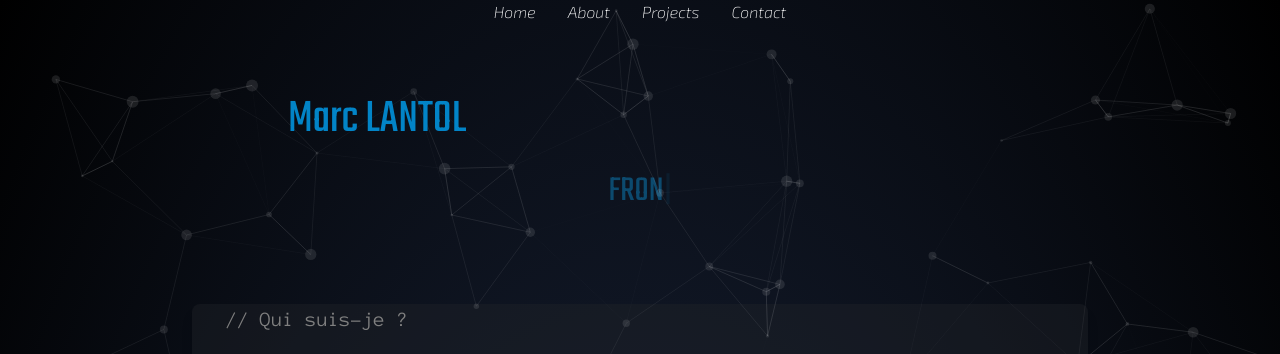
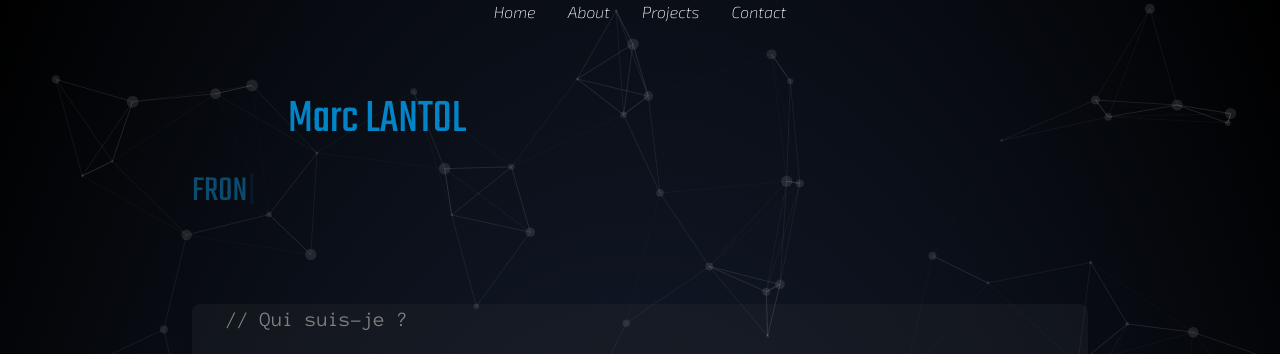
Before and after one commit to moumax/marcofoliov2, a React (Vite) app: page / in a window 1280 px wide. Shown: the top 354 px of the page. Built offline with nearby package versions, Linux system fonts and the light colour scheme.

Commit message:
Fix: 100vh for each sections

```diff
--- a/src/pages/Home.jsx
+++ b/src/pages/Home.jsx
@@ -188,12 +188,20 @@
 
       <LangContextProvider>
         <Nav />
-        <Welcome />
-        <Code />
-        <About />
-        <Projects />
+        <div className="h-[100vh]">
+          <Welcome />
+          <Code />
+        </div>
+        <div className="h-[100vh]">
+          <About />
+        </div>
+        <div className="h-[100vh]">
+          <Projects />
+        </div>
+        <div className="h-[100vh]">
         <Contact />
         <Footer />
+        </div>
         {/* Style for button mode & button lang */}
         <motion.div
           // style for box
```
